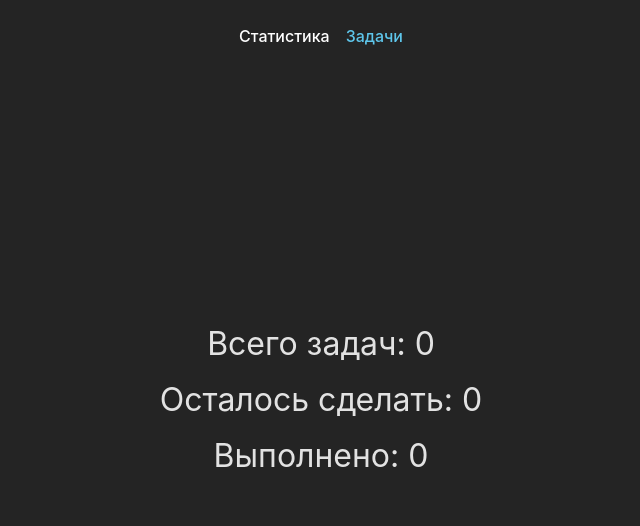
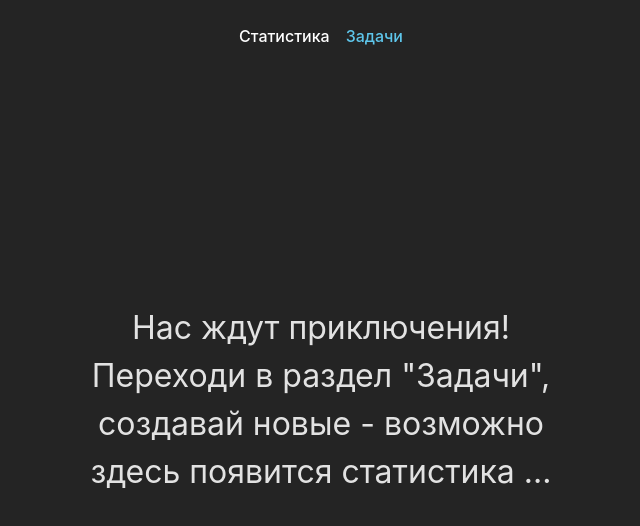
Before and after one commit to Roman1420/tasker, a Vue app: page / in a window 1280 px wide. Shown: the top 526 px of the page, without its empty margins (319-959 px from the left). Built offline with nearby package versions, Linux system fonts and the light colour scheme.

Commit message:
#prompt for start in stats page

```diff
--- a/src/pages/StatsPage.vue
+++ b/src/pages/StatsPage.vue
@@ -1,8 +1,14 @@
 <template>
     <div class="stats-page">
-        <div class="stats-page__item">Всего задач: {{ allTaskLength }}</div>
-        <div class="stats-page__item">Осталось сделать: {{ taskLength }}</div>
-        <div class="stats-page__item">Выполнено: {{ completedTaskLength }}</div>
+        <template v-if="allTaskLength">
+            <div class="stats-page__item">Всего задач: {{ allTaskLength }}</div>
+            <div class="stats-page__item">Осталось сделать: {{ taskLength }}</div>
+            <div class="stats-page__item">Выполнено: {{ completedTaskLength }}</div>
+        </template>
+        <div
+            v-else
+            class="stats-page__item"
+        >Нас ждут приключения! Переходи в раздел "Задачи", создавай новые - возможно здесь появится статистика ...</div>
     </div>
 </template>
 
@@ -29,7 +35,7 @@ export default defineComponent({
             taskLength: 0,
             completedTaskLength: 0
         }
-    },
+    }
 })
 </script>
 
@@ -44,6 +50,7 @@ export default defineComponent({
 
     &__item {
         font-size: 32px;
+        max-width: 500px;
     }
 }
 </style>
```
